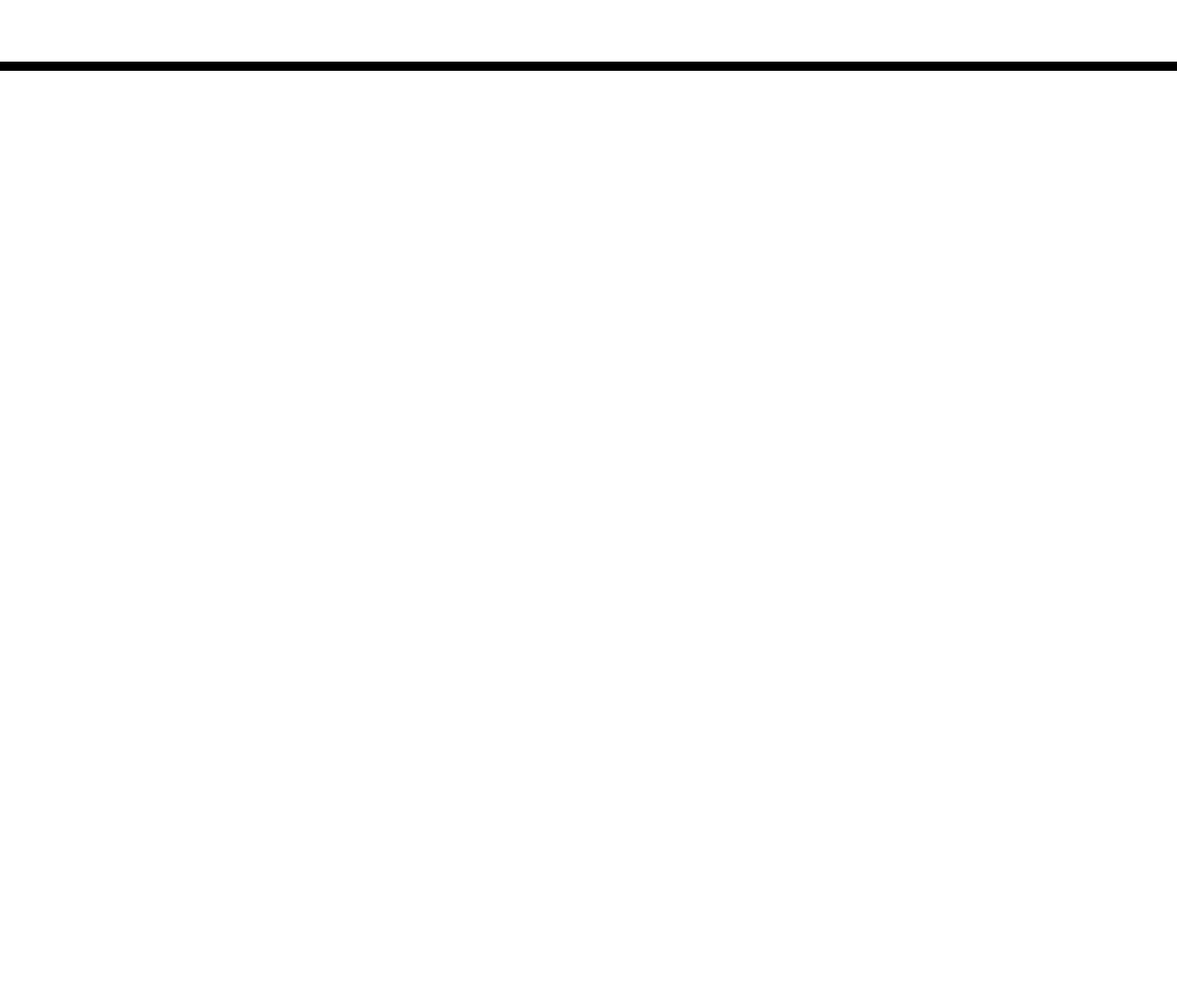
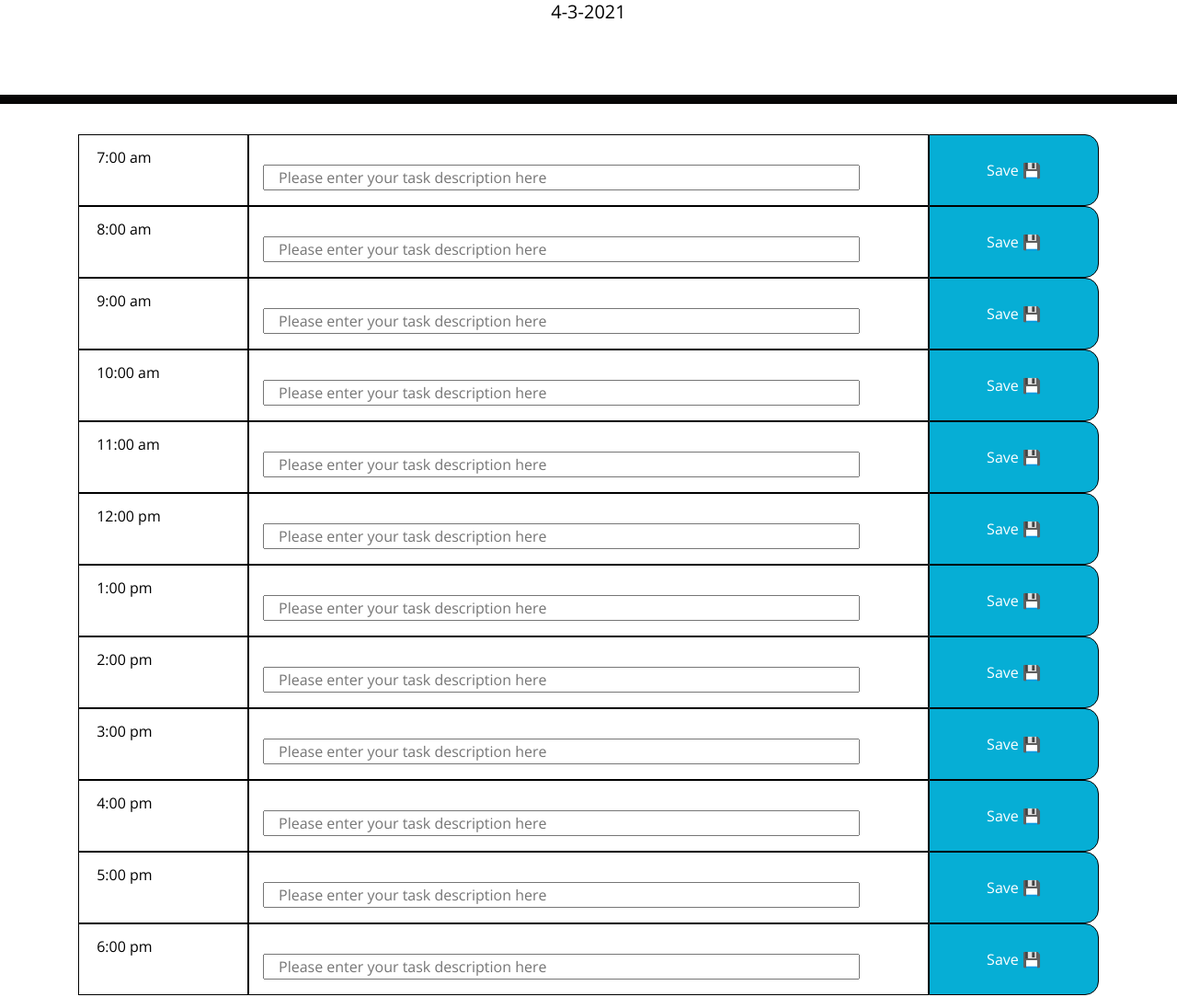
Before and after one commit to Likica/workday-scheduler, a plain HTML site: page index.html in a window 1280 px wide. Shown: the part 191-1275 px from the top of the page at 92% size. Before the commit the page ends 800 px from the top, so only its background shows below. Drawn offline with nearby package versions, Linux system fonts and the light colour scheme; files that its build step writes are made by us from their sources.

Commit message:
basic layout, additional css and some js added

```diff
--- a/assets/css/style.css
+++ b/assets/css/style.css
@@ -3,7 +3,7 @@ body {
     font-size: 16px;
     line-height: 1;
   }
-
+  /* element */
   textarea{
     background: transparent;
     border: none;
@@ -14,32 +14,34 @@ body {
   }
 
   .jumbotron {
-    text-align: center;
+    text-align:center;
     background-color: transparent;
     color: black;
     border-radius: 0;
-    border-bottom: 10px solid black;
+    border-bottom: 10px solid rgb(7, 6, 6);
   }
 
-  .description{
+  .description {
     white-space: pre-wrap;
+    border: 1px solid #000000;
+    text-align: left;
+    height: initial;
   }
-
-  .time-block{
-    text-align: center;
-    border-radius: 15px;
-  }
-
+.placeholder {
+  height: 100%;
+}
   .row {
     white-space: pre-wrap;
-    height: 80px;
-    border-top: 1px solid white;;
+    height: 550px;
+    border-top: 1px solid rgb(255, 255, 255);
   }
 
   .hour {
     background-color: #ffffff;
     color: #000000;
-    border-top: 1px dashed #000000;
+    border: 1px solid #000000;
+    font-size: 17px, center;
+    line-height: 3;
   }
 
   .past {
@@ -56,13 +58,14 @@ body {
     background-color: #77dd77;
     color: white;
   }
-
+ /* class */
   .saveBtn {
     border-left: 1px solid black;
     border-top-right-radius: 15px;
     border-bottom-right-radius: 15px;
     background-color: #06AED5;
     color: white;
+    border: 1px solid #000000;
   }
 
   .saveBtn i:hover {
--- a/assets/js/code.js
+++ b/assets/js/code.js
@@ -0,0 +1,22 @@
+
+var saveTask = document.querySelector('#saveBtn');
+var taskInfoEl = document.querySelectorAll('#description');
+var classList = document.getElementsByClassName('hour');
+var currentTime = parseInt(moment().format('H'));
+
+// START Subtitle Date
+//Add date below Subtitle
+var today = new Date();
+var date = (today.getMonth() + 1) + '-' + today.getDate() + '-' + today.getFullYear();
+// var time = today.getHours() + ':' + today.getMinutes() + ':' + today.getSeconds(); ***DO NOT NEED THIS***
+var date = date + ' ';
+document.getElementById('currentDay').innerHTML = date;
+// END subtitle Date
+
+// enable user to input task description
+
+
+// saveTask btn function
+
+
+// CHECK TIME and COLORIZE PAST, PRESENT AND FUTURE
--- a/index.html
+++ b/index.html
@@ -9,22 +9,112 @@
     <link rel="stylesheet" href="https://use.fontawesome.com/releases/v5.8.1/css/all.css"
         integrity="sha384-50oBUHEmvpQ+1lW4y57PTFmhCaXp0ML5d60M1M7uH2+nqUivzIebhndOJK28anvf" crossorigin="anonymous" />
     <link href="https://fonts.googleapis.com/css?family=Open+Sans&display=swap" rel="stylesheet" />
-    <link rel="stylesheet" href="style.css" />
+    <link rel="stylesheet" href="./assets/css/style.css" />
     <title>Work Day Scheduler</title>
 </head>
+<!-- Start Jumbotron -->
 
 <body>
     <header class="jumbotron">
         <h1 class="display-3">Work Day Scheduler</h1>
         <p class="lead">A simple calendar app for scheduling your work day</p>
-        <p id="currentDay" class="lead"></p>
+        <p id="currentDay" class="lead">
+        </p>
     </header>
+    <!-- End Jumbotron -->
     <div class="container">
-        <!-- Timeblocks go here -->
-    </div>
+        <!-- Timeblocks start -->
+        <div class="container" id="time-block">
+            <div class="row">
+                <div class="col-2 hour" id="7"> 7:00 am </div>
+                <div class="col-8 description">
+                    <input type="textarea" class="col-11" placeholder="Please enter your task description here">
+                </div>
+                <button class="col-2 saveBtn" id="saveBtn">Save 💾</button>
 
-    <script src="https://code.jquery.com/jquery-3.4.1.min.js"></script>
-    <script src="https://cdnjs.cloudflare.com/ajax/libs/moment.js/2.24.0/moment.min.js"></script>
+
+                <div class="col-2 hour" id="8"> 8:00 am </div>
+                <div class="col-8 description">
+                    <input type="textarea" class="col-11" placeholder="Please enter your task description here">
+                </div>
+                <button class="col-2 saveBtn" id="saveBtn">Save 💾</button>
+
+
+                <div class="col-2 hour" id="9"> 9:00 am </div>
+                <div class="col-8 description">
+                    <input type="textarea" class="col-11" placeholder="Please enter your task description here">
+                </div>
+                <button class="col-2 saveBtn" id="saveBtn">Save 💾</button>
+
+
+                <div class="col-2 hour" id="10"> 10:00 am </div>
+                <div class="col-8 description">
+                    <input type="textarea" class="col-11" placeholder="Please enter your task description here">
+                </div>
+                <button class="col-2 saveBtn" id="saveBtn">Save 💾</button>
+
+
+                <div class="col-2 hour" id="11"> 11:00 am </div>
+                <div class="col-8 description">
+                    <input type="textarea" class="col-11" placeholder="Please enter your task description here">
+                </div>
+                <button class="col-2 saveBtn" id="saveBtn">Save 💾</button>
+
+
+                <div class="col-2 hour" id="12"> 12:00 pm </div>
+                <div class="col-8 description">
+                    <input type="textarea" class="col-11" placeholder="Please enter your task description here">
+                </div>
+                <button class="col-2 saveBtn" id="saveBtn">Save 💾</button>
+
+                <div class="col-2 hour" id="13"> 1:00 pm </div>
+                <div class="col-8 description">
+                    <input type="textarea" class="col-11" placeholder="Please enter your task description here">
+                </div>
+                <button class="col-2 saveBtn" id="saveBtn">Save 💾</button>
+
+
+                <div class="col-2 hour" id="14"> 2:00 pm </div>
+                <div class="col-8 description">
+                    <input type="textarea" class="col-11" placeholder="Please enter your task description here">
+                </div>
+                <button class="col-2 saveBtn" id="saveBtn">Save 💾</button>
+
+
+                <div class="col-2 hour" id="15"> 3:00 pm </div>
+                <div class="col-8 description">
+                    <input type="textarea" class="col-11" placeholder="Please enter your task description here">
+                </div>
+                <button class="col-2 saveBtn" id="saveBtn">Save 💾</button>
+
+
+                <div class="col-2 hour" id="16"> 4:00 pm </div>
+                <div class="col-8 description">
+                    <input type="textarea" class="col-11" placeholder="Please enter your task description here">
+                </div>
+                <button class="col-2 saveBtn" id="saveBtn">Save 💾</button>
+
+
+                <div class="col-2 hour" id="17"> 5:00 pm </div>
+                <div class="col-8 description">
+                    <input type="textarea" class="col-11" placeholder="Please enter your task description here">
+                </div>
+                <button class="col-2 saveBtn" id="saveBtn">Save 💾</button>
+
+
+                <div class="col-2 hour" id="18"> 6:00 pm </div>
+                <div class="col-8 description">
+                    <input type="textarea" class="col-11" placeholder="Please enter your task description here">
+                </div>
+                <button class="col-2 saveBtn" id="saveBtn">Save 💾</button>
+            </div>
+        </div>
+        <!-- Timeblocks start -->
+
+        <script src="https://code.jquery.com/jquery-3.4.1.min.js"></script>
+        <script src="https://cdnjs.cloudflare.com/ajax/libs/moment.js/2.24.0/moment.min.js"></script>
+        <script src="./assets/js/code.js"></script>
 </body>
 
+
 </html>
```
Also changed, not shown: 1 other file.
